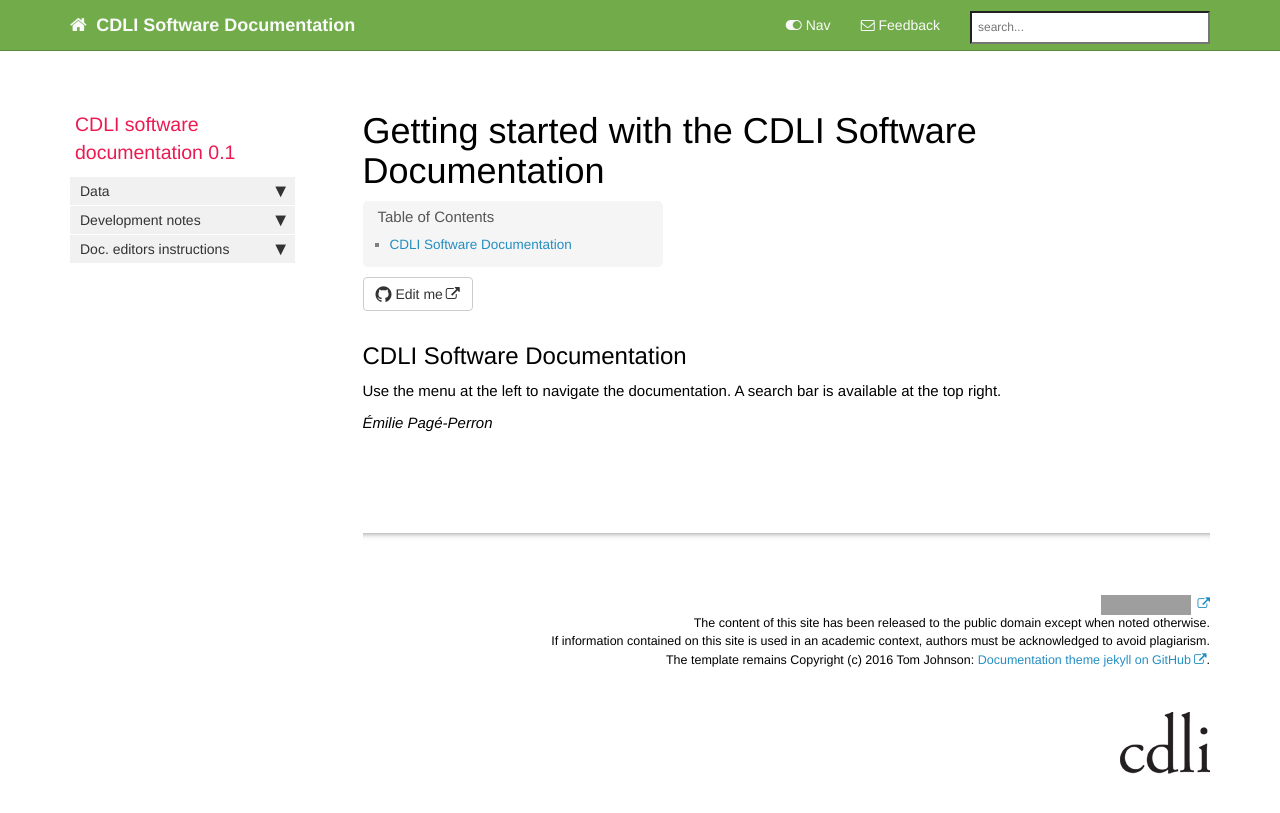
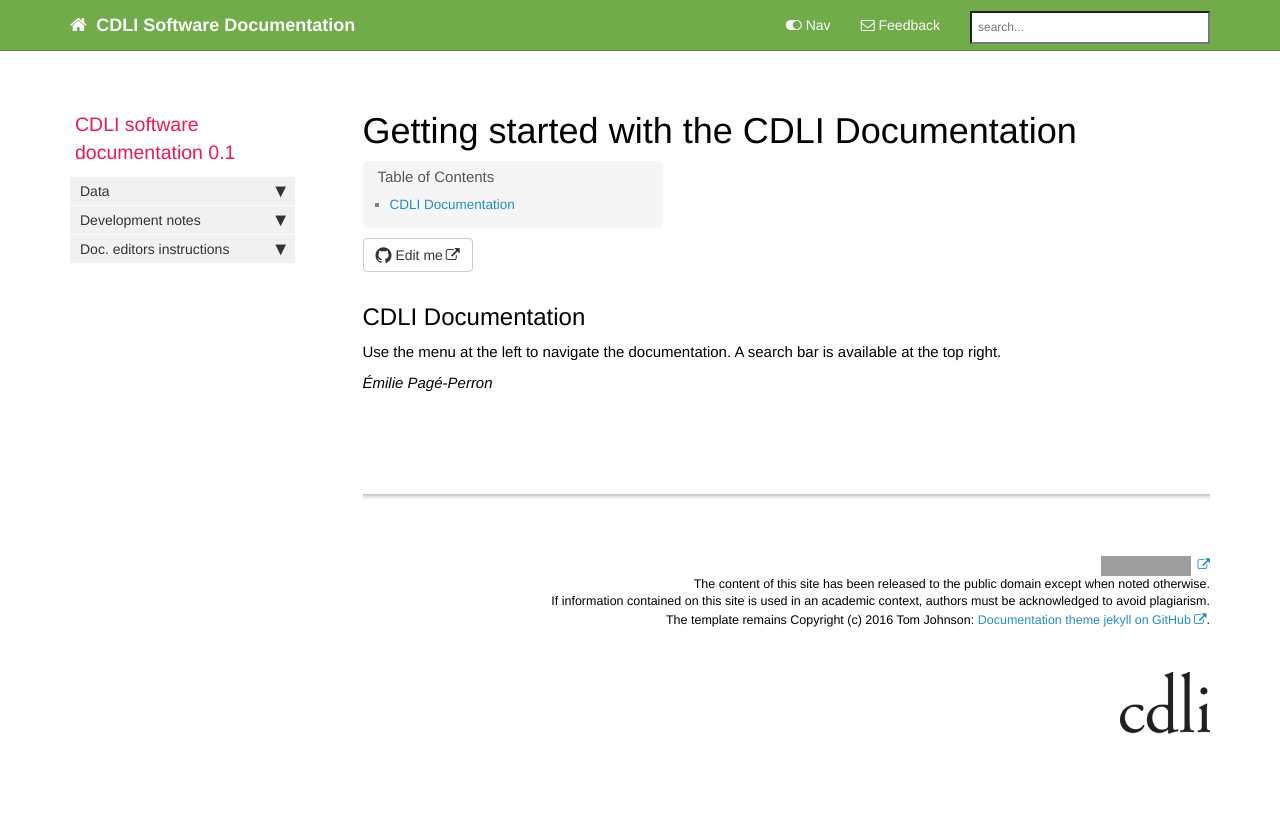
Before and after one commit to fbab/cdli-gh.github.io, a Jekyll site: the page built from index.md, in a window 1280 px wide. Shown: the top 813 px of the page. Built offline with Jekyll 4.4.1, drawn with Linux system fonts in a browser that asks for light colours; nearby versions of some CDN libraries; comment, search, counter and statistics services are not loaded; grey boxes are pictures that could not be loaded.

Commit message:
Update index.md

```diff
--- a/index.md
+++ b/index.md
@@ -1,12 +1,12 @@
 ---
-title: Getting started with the CDLI Software Documentation
+title: Getting started with the CDLI Documentation
 keywords:
 tags:
 sidebar: home_sidebar
 permalink: index.html
 summary:
 ---
-## CDLI Software Documentation
+## CDLI Documentation
 Use the menu at the left to navigate the documentation. A search bar is available at the top right.
 
 
```
